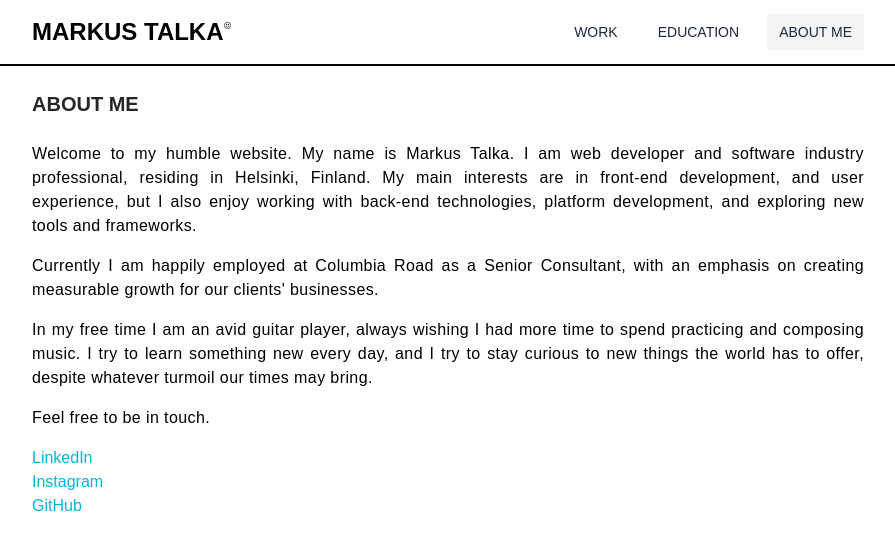
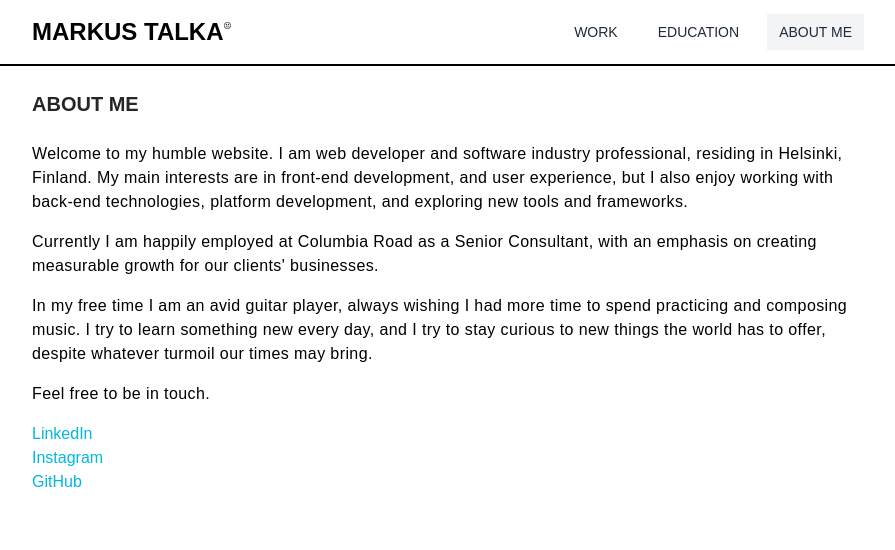
Before and after one commit to mtalka/2025-personal, a React (Vite) app: page /about in a window 1280 px wide. Shown: the top 550 px of the page, without its empty margins (192-1087 px from the left). Built offline with nearby package versions, Linux system fonts and the light colour scheme; a web font is replaced by a local one.

Commit message:
About page update

```diff
--- a/src/routes/about.tsx
+++ b/src/routes/about.tsx
@@ -7,9 +7,9 @@ export const Route = createFileRoute("/about")({
 function About() {
   return (
     <div className="flex flex-col gap-4">
-      <div className="flex flex-col gap-4 font-light tracking-wide text-justify">
+      <div className="flex flex-col gap-4 font-light tracking-wide">
         <p>
-          Welcome to my humble website. My name is Markus Talka. I am web developer and
+          Welcome to my humble website. I am web developer and
           software industry professional, residing in Helsinki, Finland. My main
           interests are in front-end development, and user experience, but I
           also enjoy working with back-end technologies, platform development,
```
